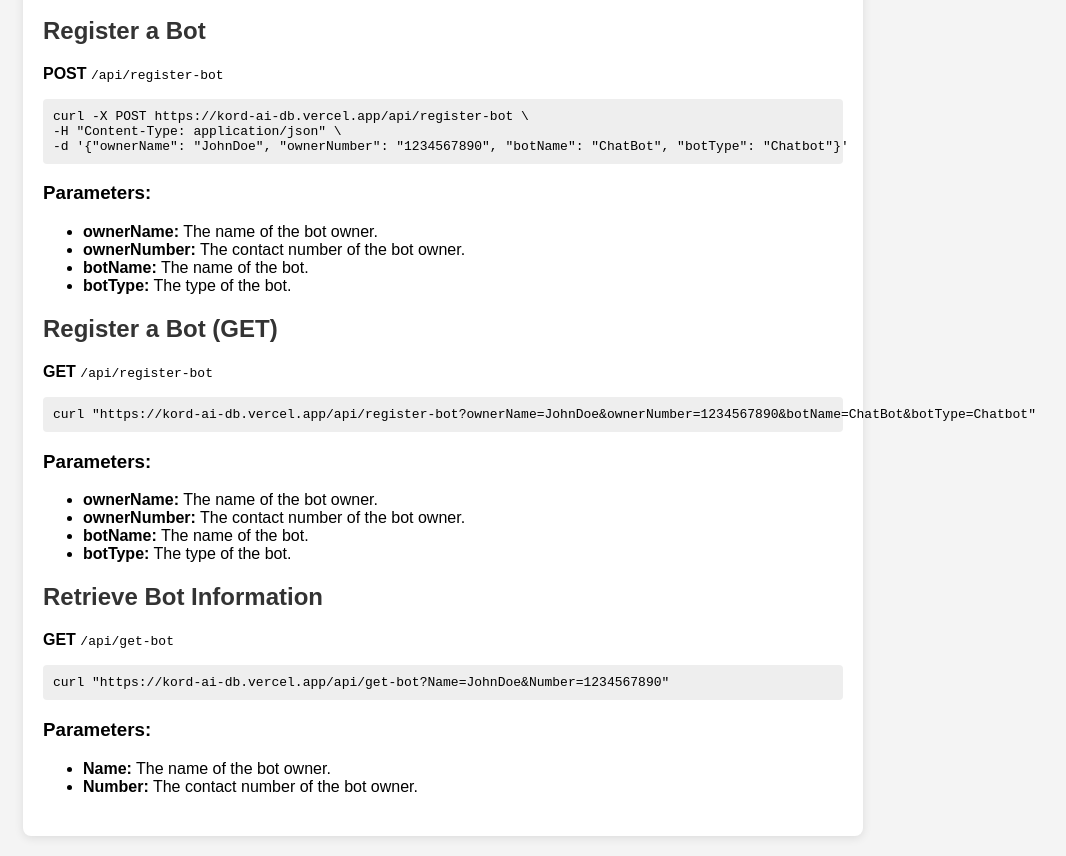
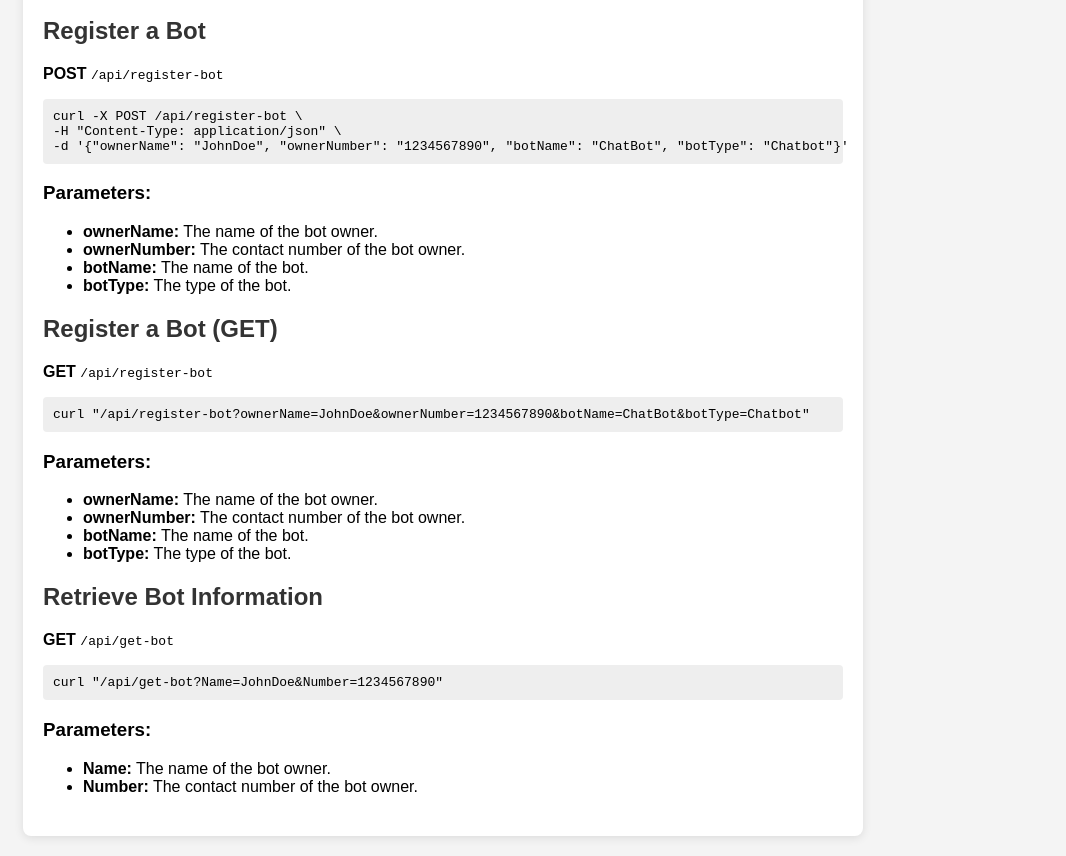
Before and after one commit to M3264/kord-ai-db, a website: page public/index.html in a window 1280 px wide. Shown: the part 141-997 px from the top of the page, without its empty margins (197-1263 px from the left). Drawn offline with Linux system fonts and the light colour scheme.

Commit message:
database

```diff
--- a/public/index.html
+++ b/public/index.html
@@ -50,7 +50,7 @@
         <div class="api-endpoint">
             <h2>Register a Bot</h2>
             <p><strong>POST</strong> <code>/api/register-bot</code></p>
-            <pre><code>curl -X POST https://kord-ai-db.vercel.app/api/register-bot \
+            <pre><code>curl -X POST /api/register-bot \
 -H "Content-Type: application/json" \
 -d '{"ownerName": "JohnDoe", "ownerNumber": "1234567890", "botName": "ChatBot", "botType": "Chatbot"}'</code></pre>
             <h3>Parameters:</h3>
@@ -65,7 +65,7 @@
         <div class="api-endpoint">
             <h2>Register a Bot (GET)</h2>
             <p><strong>GET</strong> <code>/api/register-bot</code></p>
-            <pre><code>curl "https://kord-ai-db.vercel.app/api/register-bot?ownerName=JohnDoe&ownerNumber=1234567890&botName=ChatBot&botType=Chatbot"</code></pre>
+            <pre><code>curl "/api/register-bot?ownerName=JohnDoe&ownerNumber=1234567890&botName=ChatBot&botType=Chatbot"</code></pre>
             <h3>Parameters:</h3>
             <ul>
                 <li><label>ownerName:</label> The name of the bot owner.</li>
@@ -78,7 +78,7 @@
         <div class="api-endpoint">
             <h2>Retrieve Bot Information</h2>
             <p><strong>GET</strong> <code>/api/get-bot</code></p>
-            <pre><code>curl "https://kord-ai-db.vercel.app/api/get-bot?Name=JohnDoe&Number=1234567890"</code></pre>
+            <pre><code>curl "/api/get-bot?Name=JohnDoe&Number=1234567890"</code></pre>
             <h3>Parameters:</h3>
             <ul>
                 <li><label>Name:</label> The name of the bot owner.</li>
```
